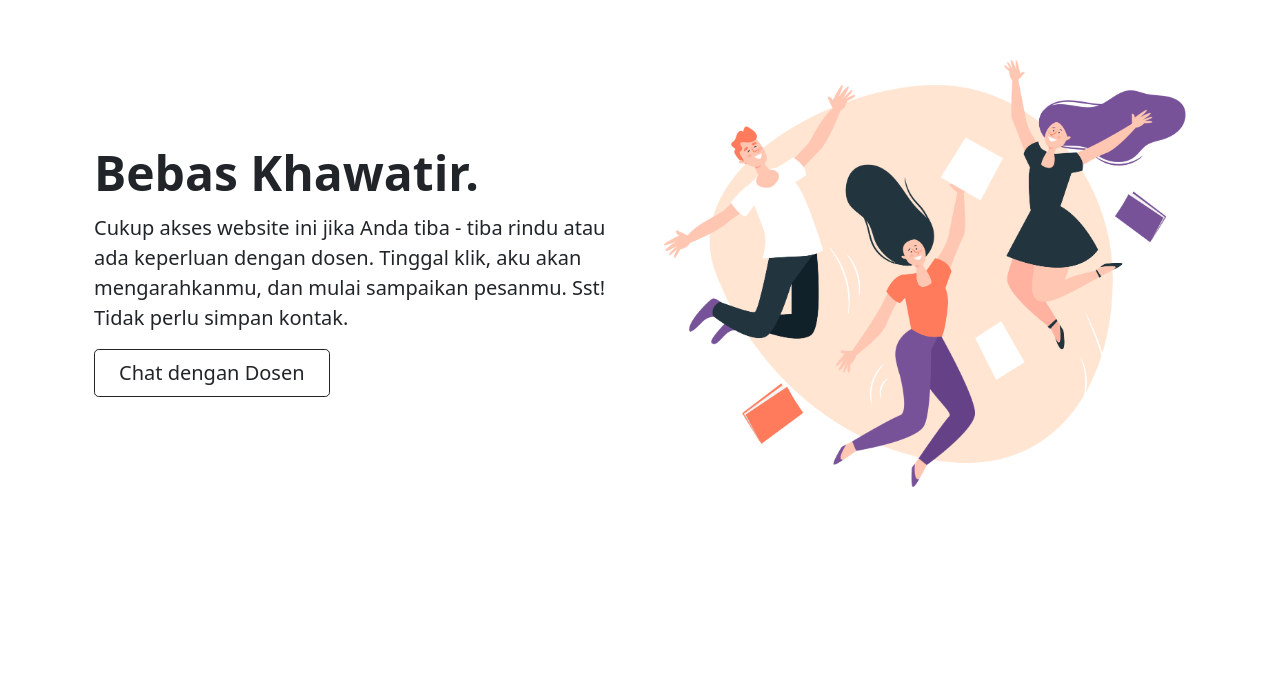
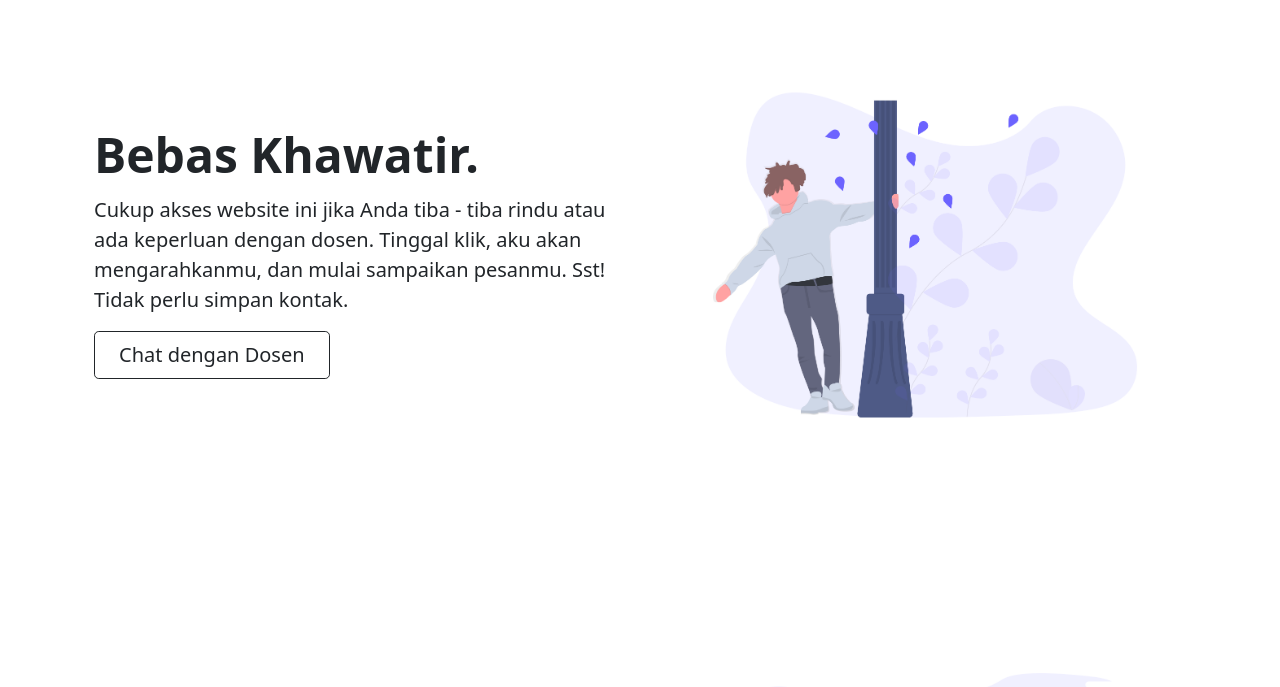
Before and after one commit to gustianh/komti, a plain HTML site: page home.html in a window 1280 px wide. Shown: the part 786-1473 px from the top of the page. Drawn offline with Linux system fonts and the light colour scheme.

Commit message:
change image hero bebas khawatir

```diff
--- a/home.html
+++ b/home.html
@@ -60,7 +60,7 @@
       <div class="container col-xxl-8 px-4 py-5">
         <div class="row flex-lg-row-reverse align-items-center g-5 py-5">
           <div class="col-10 col-sm-8 col-lg-6">
-            <img src="images/hero-icon.png" class="d-block mx-lg-auto img-fluid" alt="Bootstrap Themes" width="700"
+            <img src="images/happy.png" class="d-block mx-lg-auto img-fluid" alt="Bootstrap Themes" width="700"
               height="500" loading="lazy">
           </div>
           <div class="col-lg-6">
```
